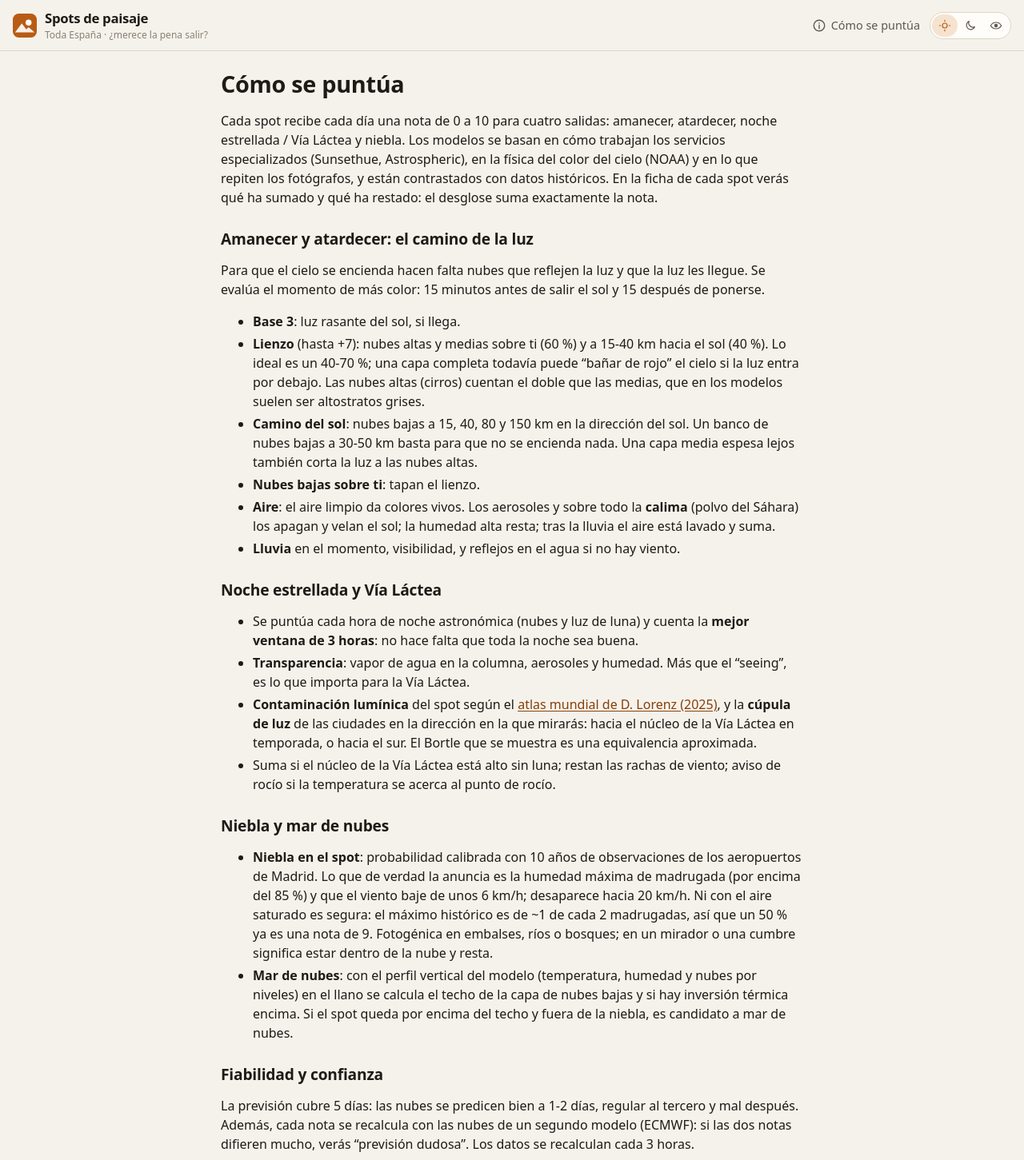
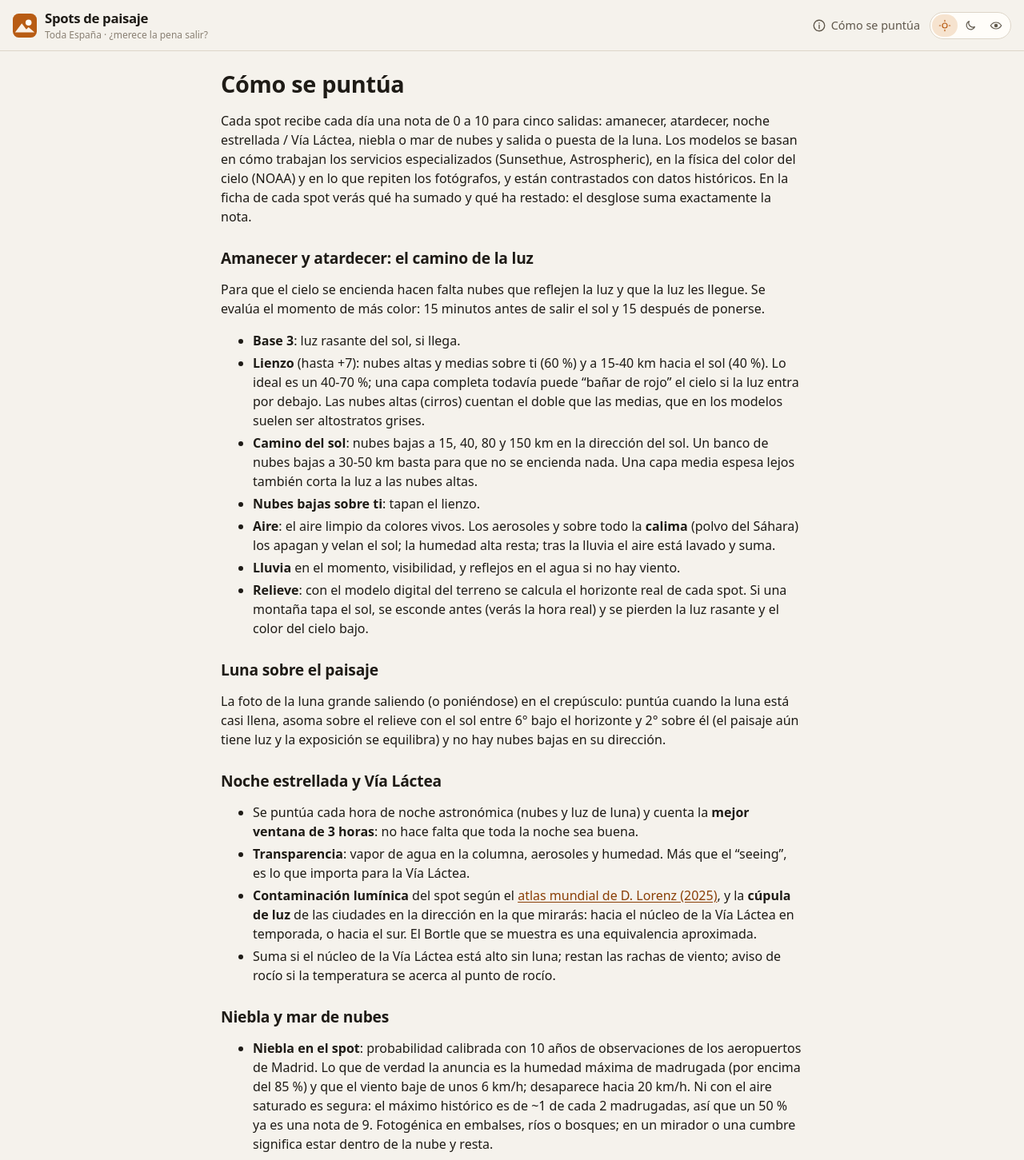
Before and after one commit to DiezPablo/photo_recommender, a Next.js app: page /acerca in a window 1280 px wide. Shown: the top 1451 px of the page at 80% size. Built offline with nearby package versions, Linux system fonts and the light colour scheme.

Commit message:
Cómo se puntúa: relieve, luna y cobertura de toda España
Co-Authored-By: Claude Opus 5.5 <noreply@anthropic.com>
Claude-Session: https://claude.ai/code/session_017atiQiCN9ra2k9ahwbdeAR

```diff
--- a/src/app/acerca/page.tsx
+++ b/src/app/acerca/page.tsx
@@ -7,8 +7,8 @@ export default function Acerca() {
     <main className="prosa">
       <h1>Cómo se puntúa</h1>
       <p>
-        Cada spot recibe cada día una nota de 0 a 10 para cuatro salidas: amanecer, atardecer, noche estrellada / Vía
-        Láctea y niebla. Los modelos se basan en cómo trabajan los servicios especializados (Sunsethue, Astrospheric),
+        Cada spot recibe cada día una nota de 0 a 10 para cinco salidas: amanecer, atardecer, noche estrellada / Vía
+        Láctea, niebla o mar de nubes y salida o puesta de la luna. Los modelos se basan en cómo trabajan los servicios especializados (Sunsethue, Astrospheric),
         en la física del color del cielo (NOAA) y en lo que repiten los fotógrafos, y están contrastados con datos
         históricos. En la ficha de cada spot verás qué ha sumado y qué ha restado: el desglose suma exactamente la nota.
       </p>
@@ -25,7 +25,15 @@ export default function Acerca() {
         <li><strong>Nubes bajas sobre ti</strong>: tapan el lienzo.</li>
         <li><strong>Aire</strong>: el aire limpio da colores vivos. Los aerosoles y sobre todo la <strong>calima</strong> (polvo del Sáhara) los apagan y velan el sol; la humedad alta resta; tras la lluvia el aire está lavado y suma.</li>
         <li><strong>Lluvia</strong> en el momento, visibilidad, y reflejos en el agua si no hay viento.</li>
+        <li><strong>Relieve</strong>: con el modelo digital del terreno se calcula el horizonte real de cada spot. Si una montaña tapa el sol, se esconde antes (verás la hora real) y se pierden la luz rasante y el color del cielo bajo.</li>
       </ul>
+
+      <h2>Luna sobre el paisaje</h2>
+      <p>
+        La foto de la luna grande saliendo (o poniéndose) en el crepúsculo: puntúa cuando la luna está casi llena,
+        asoma sobre el relieve con el sol entre 6° bajo el horizonte y 2° sobre él (el paisaje aún tiene luz y la
+        exposición se equilibra) y no hay nubes bajas en su dirección.
+      </p>
 
       <h2>Noche estrellada y Vía Láctea</h2>
       <ul>
@@ -55,7 +63,8 @@ export default function Acerca() {
       <p>
         La previsión cubre 5 días: las nubes se predicen bien a 1-2 días, regular al tercero y mal después. Además,
         cada nota se recalcula con las nubes de un segundo modelo (ECMWF): si las dos notas difieren mucho, verás
-        “previsión dudosa”. Los datos se recalculan cada 3 horas.
+        “previsión dudosa”. Los datos se recalculan dos veces al día (madrugada y mediodía), lo que permite el
+        servicio gratuito de previsión para toda España.
       </p>
 
       <h2>Cómo se ha validado</h2>
@@ -71,6 +80,8 @@ export default function Acerca() {
           <tr><th>Previsión</th><td><a href="https://open-meteo.com/">Open-Meteo</a> (CC BY 4.0), con ECMWF IFS como segundo modelo</td></tr>
           <tr><th>Aerosoles y polvo</th><td>CAMS (Copernicus) vía Open-Meteo</td></tr>
           <tr><th>Sol, luna y Vía Láctea</th><td>Cálculo propio (astral, Meeus)</td></tr>
+          <tr><th>Relieve</th><td>Modelo digital del terreno (teselas Terrarium, Mapzen/AWS Open Data)</td></tr>
+          <tr><th>Spots</th><td><a href="https://www.wikidata.org/">Wikidata</a> (CC0) y OpenStreetMap</td></tr>
           <tr><th>Contaminación lumínica</th><td><a href="https://djlorenz.github.io/astronomy/lp/">World Atlas of Artificial Night Sky Brightness 2025</a>, D. Lorenz</td></tr>
           <tr><th>Mapa y nombres</th><td>© <a href="https://www.openstreetmap.org/copyright">colaboradores de OpenStreetMap</a> (ODbL)</td></tr>
           <tr><th>Fotos</th><td><a href="https://commons.wikimedia.org/">Wikimedia Commons</a>, con la licencia de cada autor</td></tr>
```
